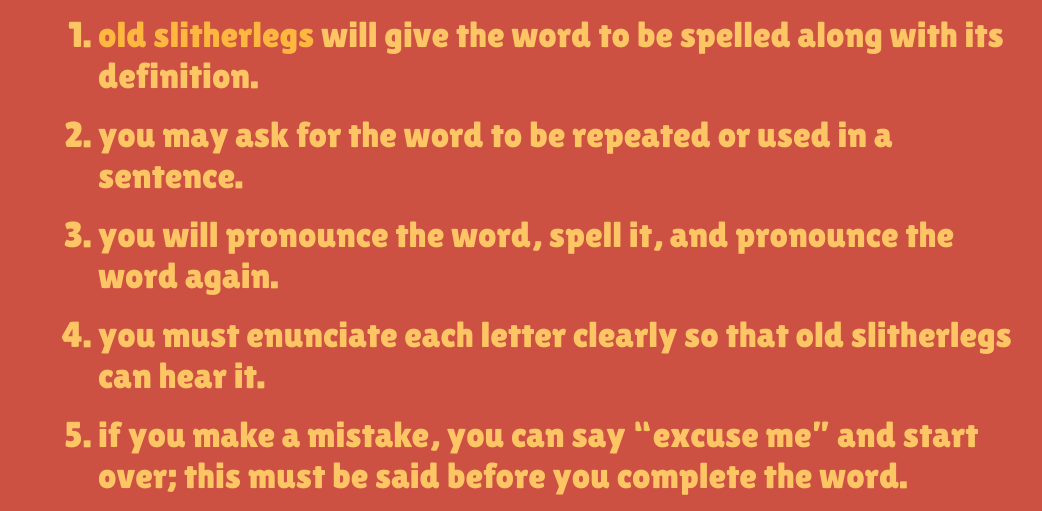
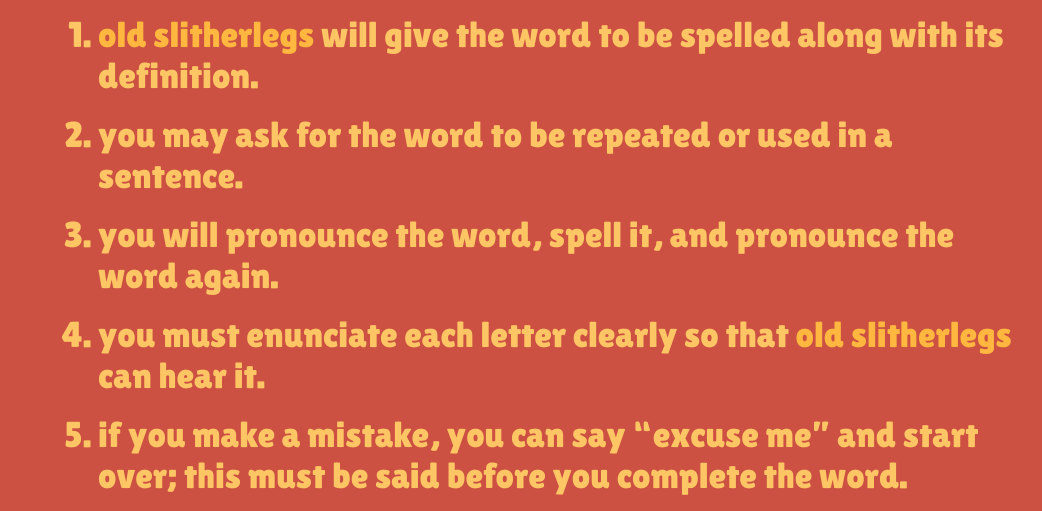
Before and after one commit to novalastix/spelling-bee, a plain HTML site: page rules/index.html in a window 1280 px wide. Shown: the part 254-765 px from the top of the page, without its empty margins (82-1124 px from the left). Drawn offline with nearby package versions, Linux system fonts and the light colour scheme; a web font is replaced by a local one.

Commit message:
fix bold on old slitherlegs

```diff
--- a/rules/index.html
+++ b/rules/index.html
@@ -27,7 +27,7 @@
                 <li><em>old slitherlegs</em> will give the word to be spelled along with its definition.</li>
                 <li>you may ask for the word to be repeated or used in a sentence.</li>
                 <li>you will pronounce the word, spell it, and pronounce the word again.</li>
-                <li>you must enunciate each letter clearly so that old slitherlegs can hear it.</li>
+                <li>you must enunciate each letter clearly so that <em>old slitherlegs</em> can hear it.</li>
                 <li>if you make a mistake, you can say “excuse me” and start over; this must be said before you complete the word.</li>
                 <li><em>old slitherlegs</em> will determine if the word was spelled correctly.</li>
                 <li>if the correct spelling was given, you will remain in the contest; if the incorrect spelling was given, you will be eliminated from the contest.</li>
```
